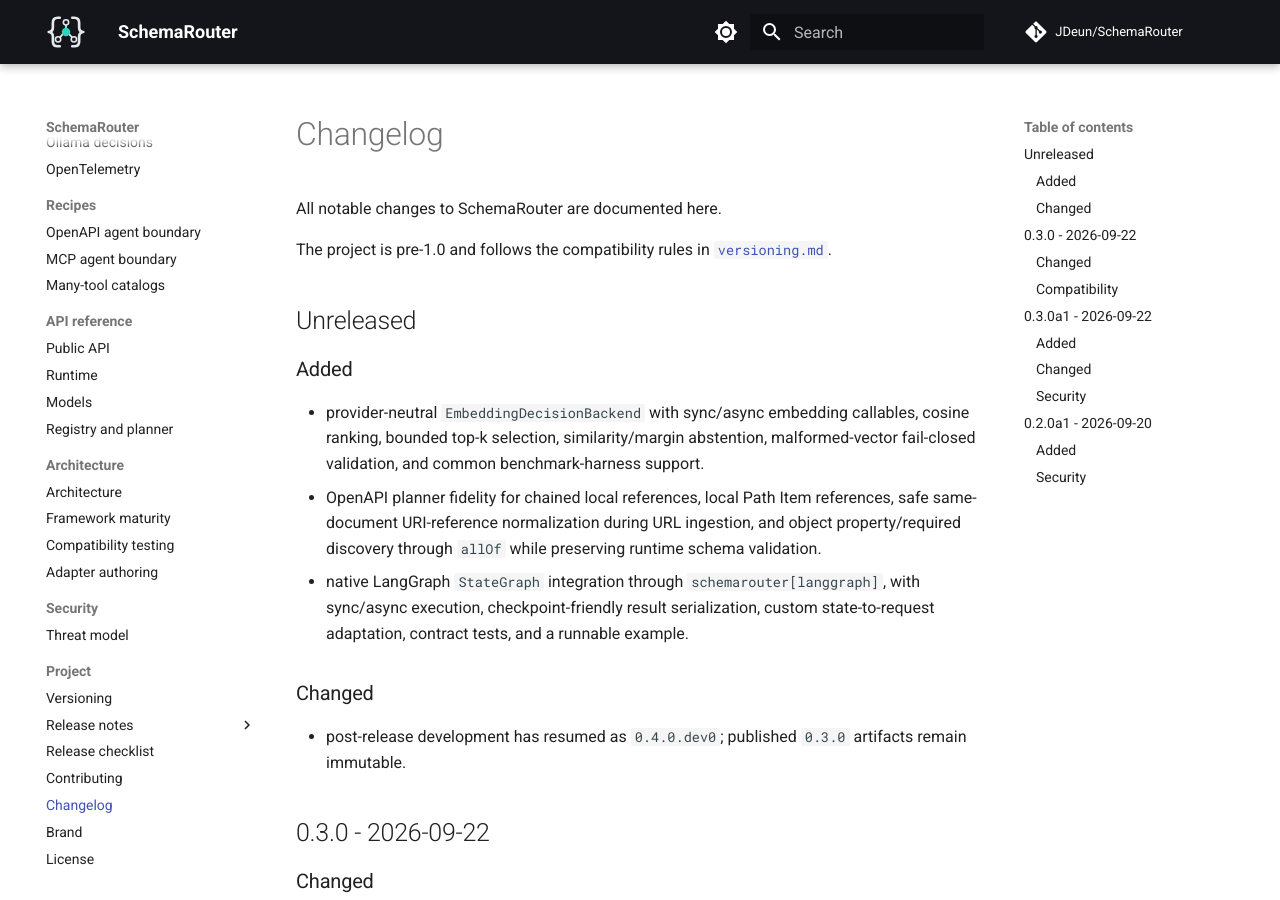
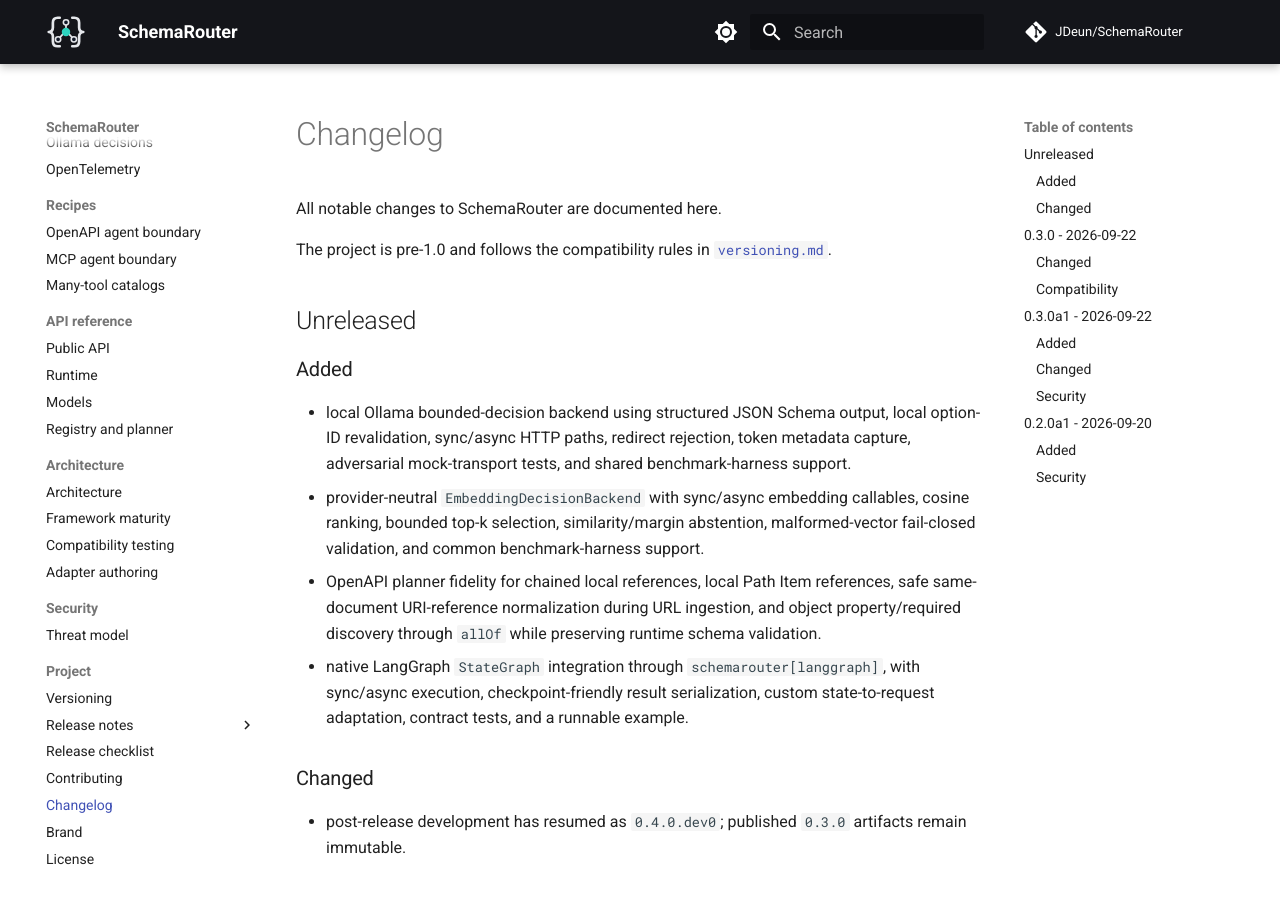
Before and after one commit to JDeun/SchemaRouter, an MkDocs documentation site: the page built from docs/changelog.md, in a window 1280 px wide and 900 px high. Built offline with MkDocs 1.6.1 and Material for MkDocs 9.7.7, drawn with Linux system fonts in a browser that asks for light colours; comment, search, counter and statistics services are not loaded.

Commit message:
docs: record Ollama decision backend

```diff
--- a/docs/changelog.md
+++ b/docs/changelog.md
@@ -9,6 +9,9 @@
 
 ### Added
 
+- local Ollama bounded-decision backend using structured JSON Schema output, local option-ID
+  revalidation, sync/async HTTP paths, redirect rejection, token metadata capture, adversarial
+  mock-transport tests, and shared benchmark-harness support.
 - provider-neutral `EmbeddingDecisionBackend` with sync/async embedding callables, cosine ranking,
   bounded top-k selection, similarity/margin abstention, malformed-vector fail-closed validation,
   and common benchmark-harness support.
```
